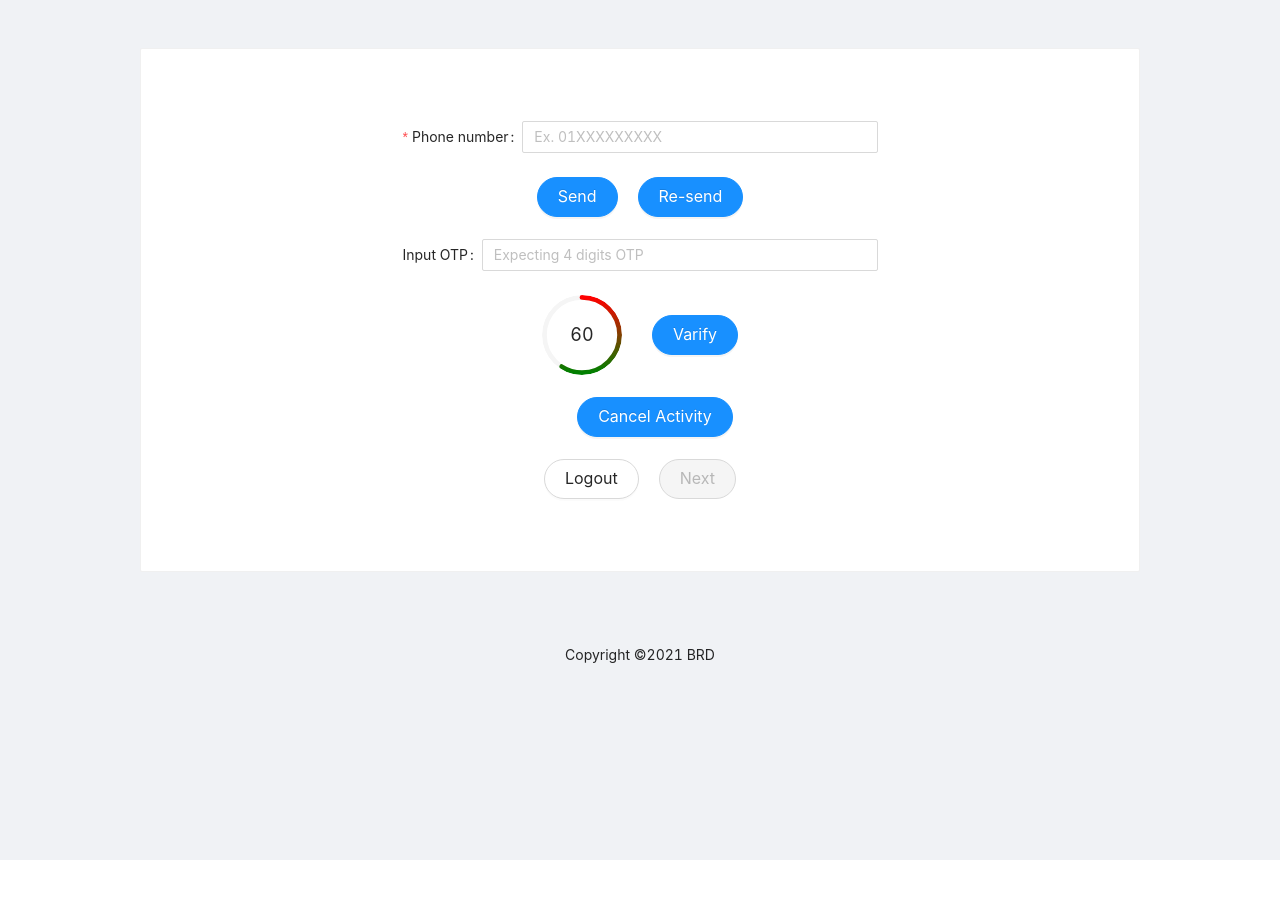
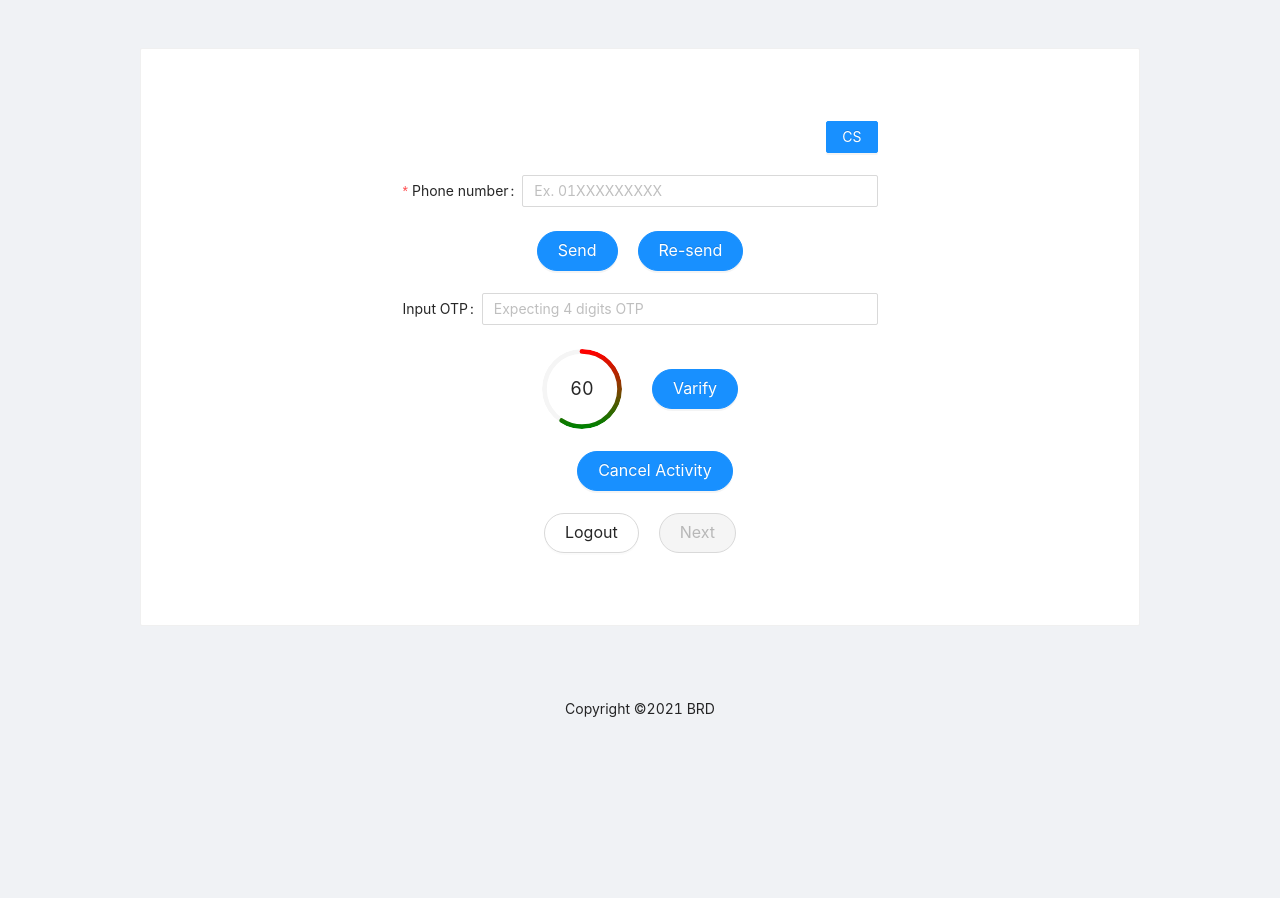
Before and after one commit to ada-bd/brd-frontend, a React (Create React App) app: page /form in a window 1280 px wide. Shown: the top 898 px of the page. Before the commit the page ends 860 px from the top, so only its background shows below. Built offline with nearby package versions, Linux system fonts and the light colour scheme; sample sign-in values are in the browser's storage.

Commit message:
Changes from Z

```diff
--- a/src/components/FirstForm.js
+++ b/src/components/FirstForm.js
@@ -1,6 +1,7 @@
 import React,{useState} from 'react'
 import { Input,Form,Button, Row, Progress,message } from 'antd';
 import axios from 'axios';
+import { Link } from 'react-router-dom'
 
 import { API_SEND_OTP,API_OTP_CONFIRMATION } from '../API'
 
@@ -74,6 +75,10 @@ export default function FirstForm(props) {
 
     return (
         <Form style={cardAnimation} form={form} className="my-5" onFinish={props.next}>
+            <Row justify="end">
+                <Link to="/profile"><Button size="middle" type="primary">CS</Button></Link>
+            </Row>
+            <br/>
             <Form.Item name="phone_number" label="Phone number" rules={[
                 {
                     pattern: /^[\d]{11,11}$/,
@@ -106,7 +111,7 @@ export default function FirstForm(props) {
             </Row>
             <br/>
             <Row justify="center">
-                <Button size="large" shape="round" type="primary" style={{marginLeft:"30px"}}>Cancel Activity</Button>
+                <Button size="large" shape="round" type="primary" style={{marginLeft:"30px"}} onClick={props.cancelActivity}>Cancel Activity</Button>
             </Row>
             <br/>
             <Row justify="center">
--- a/src/components/ThirdForm.js
+++ b/src/components/ThirdForm.js
@@ -1,11 +1,12 @@
-import React,{ useState,useRef } from 'react'
+import React,{ useState } from 'react'
+// import React,{ useState,useRef } from 'react'
 import { Form, Input,Row,Button,Select } from 'antd'
-import SignatureCanvas from 'react-signature-canvas'
+// import SignatureCanvas from 'react-signature-canvas'
 
 const { Option } = Select;
 
 export default function ThirdForm(props) {
-    const sigPad = useRef({})
+    // const sigPad = useRef({})
     const [cardHidden,setCardHidden] = useState(true)
     const [form] = Form.useForm()
 
@@ -23,7 +24,15 @@ export default function ThirdForm(props) {
 
     return (
         <Form style={cardAnimation} form={form} onFinish={props.formSubmit}>
-            <Form.Item name="outlet_code" label="Outlet code" rules={[{ required: true }]}>
+            <Form.Item name="outlet_code" label="Outlet code" rules={[
+                {
+                    pattern: /^[\d]{10,11}$/,
+                    message: "Outlet code must be between 10 digits and 11 digits.",
+                },
+                {
+                    required: true
+                }
+            ]}>
                 <Input type="number" placeholder="Min 10 Max 11" style={{minWidth:"100%"}} onChange={(e)=>props.onChange("outlet_code",e.target.value)}/>
             </Form.Item>
             <Form.Item name="outlet_name" label="Outlet name" rules={[{ required: true }]}>
@@ -62,14 +71,14 @@ export default function ThirdForm(props) {
                     <Option value="4">Brand Message</Option>
                 </Select>
             </Form.Item>
-            <Form.Item label="Signature">
+            {/* <Form.Item label="Signature">
                 <div style={{border:'1px solid black'}}>
                     <SignatureCanvas
                         ref={sigPad}
                         penColor='black'
                         canvasProps={{width: 300, height: 100, className: 'sigCanvas'}} />
                 </div>
-            </Form.Item>
+            </Form.Item> */}
             <Row justify="center">
                 <Button size="large" shape="round" type="primary" onClick={props.next}>Review form</Button>
             </Row>
--- a/src/pages/FormPage.js
+++ b/src/pages/FormPage.js
@@ -22,7 +22,7 @@ function FormPage(props) {
         brand: "",
         watched_av: null,
         contact_method:"",
-        signature:""
+        // signature:""
     })
 
     const nextStep = () => {
@@ -46,8 +46,8 @@ function FormPage(props) {
         const token = localStorage.getItem('brd-login');
         config.headers['Authorization'] = `Token ${token}`;
 
-        let image = new Image()
-        image.src = state.signature
+        // let image = new Image()
+        // image.src = state.signature
 
         const body = JSON.stringify({
             phone_number:  "+88"+state.phone_number,
@@ -71,10 +71,13 @@ function FormPage(props) {
                 message.error(err.response.statusText);
             });
     }
+    const cancelActivity = () => {
+        window.location.href = "/form"
+    }
     const renderForm = () => {
         switch (step) {
             case 0:
-                return <FirstForm next={nextStep} logout={logout} onChange={onChange}/>
+                return <FirstForm next={nextStep} logout={logout} onChange={onChange} cancelActivity={cancelActivity}/>
             case 1:
                 return <SecondForm next={nextStep} logout={logout} onChange={onChange}/>
             case 2:
```
Lines whose indentation alone changed are shown as unchanged.
